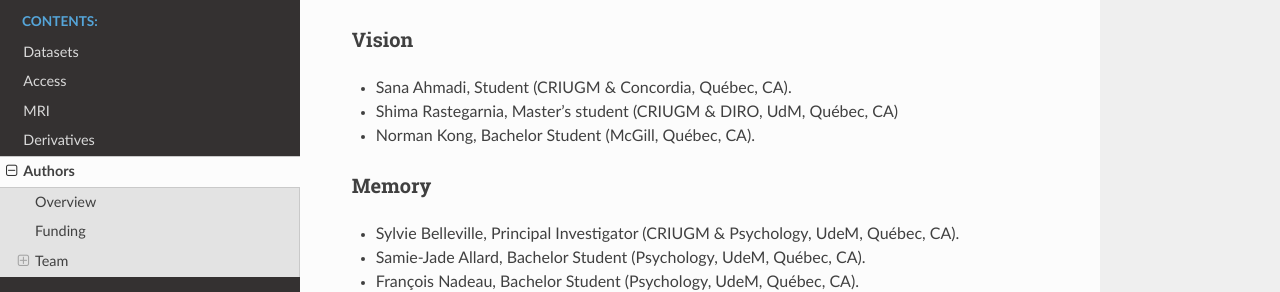
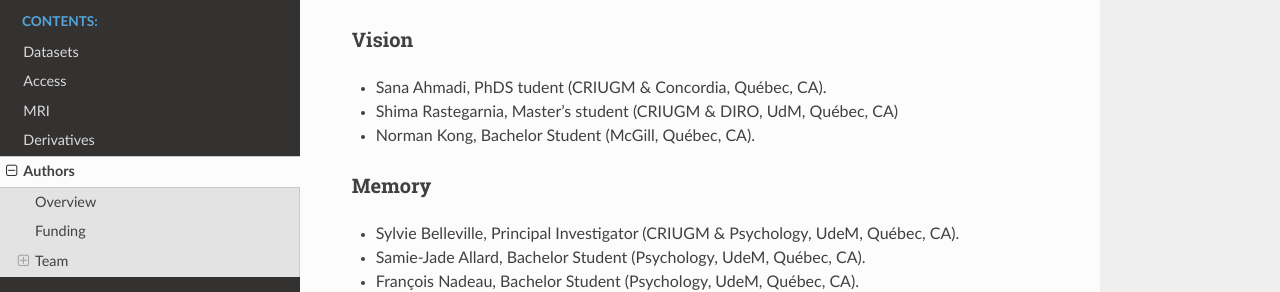
Before and after one commit to courtois-neuromod/cneuromod_docs, a Sphinx documentation site: the page built from source/AUTHORS.md, in a window 1280 px wide and 900 px high, scrolled down 847 px. Shown: the part 180-472 px from the top of the window. Built offline with Sphinx 7.4.7 and the Read the Docs theme 2.0.0, drawn with Linux system fonts in a browser that asks for light colours.

Commit message:
Update AUTHORS.md
added Sana PhD

```diff
--- a/source/AUTHORS.md
+++ b/source/AUTHORS.md
@@ -25,7 +25,7 @@ The Courtois NeuroMod project was made possible by a 6.3M CAD (2018-23, PI Belle
  * Amal Boukhdhir, PhD student (CRIUGM & DIRO, UdeM, Québec, CA)
 
 ### Vision
- * Sana Ahmadi, Student (CRIUGM & Concordia, Québec, CA).
+ * Sana Ahmadi, PhDS tudent (CRIUGM & Concordia, Québec, CA).
  * Shima Rastegarnia, Master's student (CRIUGM & DIRO, UdM, Québec, CA)
  * Norman Kong, Bachelor Student (McGill, Québec, CA).
 
```
